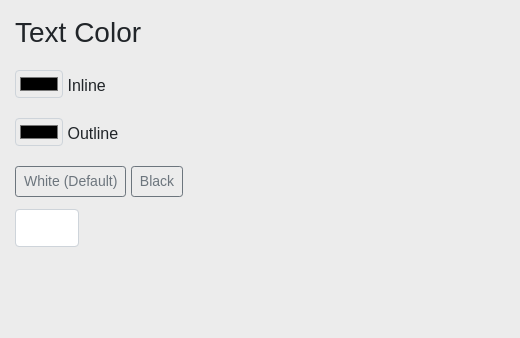
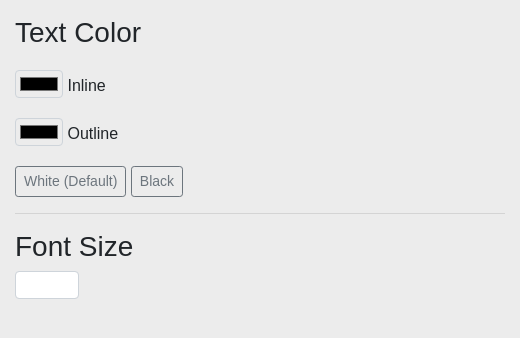
Before and after one commit to tommy19970714/commentscreen_electron, an Electron app: page static/settings.html in a window 520 px wide. Drawn offline with nearby package versions, Linux system fonts and the light colour scheme; no server answers.

Commit message:
Update: fontsize setting style

```diff
--- a/static/settings.html
+++ b/static/settings.html
@@ -26,6 +26,10 @@
             <button onclick="changeTextColorWhite();" class="btn btn-outline-secondary btn-sm">White (Default)</button>
             <button onclick="changeTextColorBlack();" class="btn btn-outline-secondary btn-sm">Black</button>
         </div>
+
+        <hr>
+
+        <h3>Font Size</h3>
         <div>
             <input type="number" id="fontsize" class="form-control">
         </div>
--- a/static/style/settings.css
+++ b/static/style/settings.css
@@ -25,5 +25,6 @@ input[type="color"].form-control {
 }
 
 #fontsize {
+    height: 28px;
     width: 64px;
 }
```
